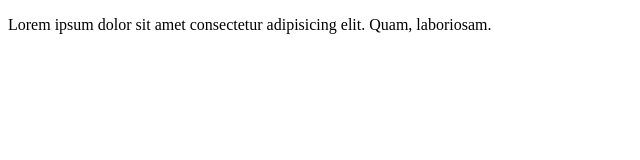
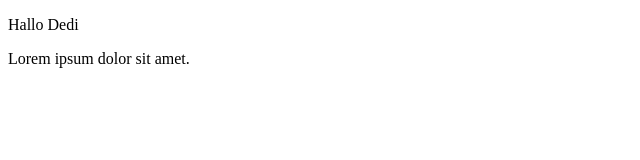
Before and after one commit to abakzaki/proyek-netlify, a plain HTML site: page index.html in a window 1280 px wide. Shown: the whole page, without its empty margins (0-640 px from the left). Drawn offline with Linux system fonts and the light colour scheme.

Commit message:
edit ke tiga

```diff
--- a/index.html
+++ b/index.html
@@ -4,11 +4,12 @@
 <head>
     <meta charset="UTF-8">
     <meta name="viewport" content="width=device-width, initial-scale=1.0">
-    <title>Belajar Git- Project 01</title>
+    <title>Belajar Git</title>
 </head>
 
 <body>
-    <p>Lorem ipsum dolor sit amet consectetur adipisicing elit. Quam, laboriosam.</p>
+    <p>Hallo Dedi</p>
+    <p>Lorem ipsum dolor sit amet.</p>
 </body>
 
 </html>
```
